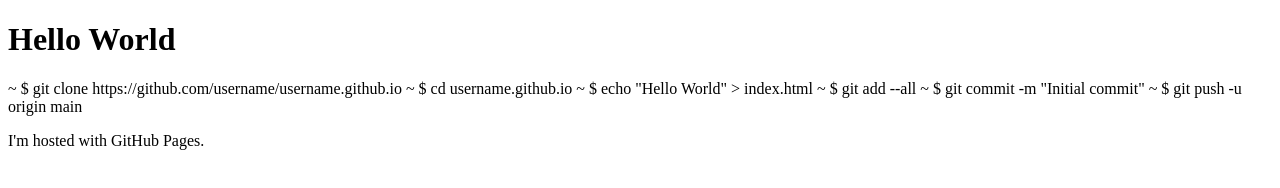
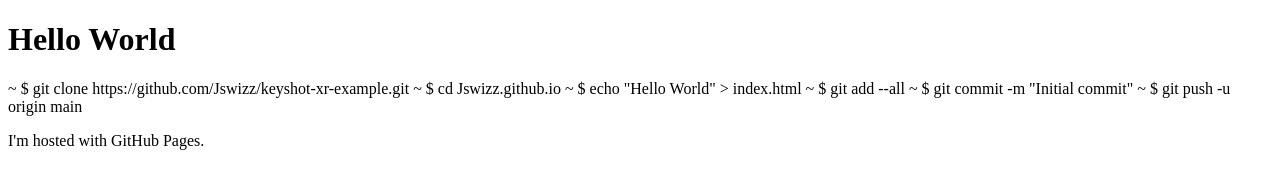
Before and after one commit to Jswizz/keyshot-xr-example, a plain HTML site: page index.html in a window 1280 px wide. Drawn offline with Linux system fonts and the light colour scheme.

Commit message:
Update index.html

```diff
--- a/index.html
+++ b/index.html
@@ -2,8 +2,9 @@
 <html>
 <body>
 <h1>Hello World</h1>
-  ~ $ git clone https://github.com/username/username.github.io
-  ~ $ cd username.github.io
+  ~ $ git clone https://github.com/Jswizz/keyshot-xr-example.git
+
+  ~ $ cd Jswizz.github.io
   ~ $ echo "Hello World" > index.html
   ~ $ git add --all
   ~ $ git commit -m "Initial commit"
```
